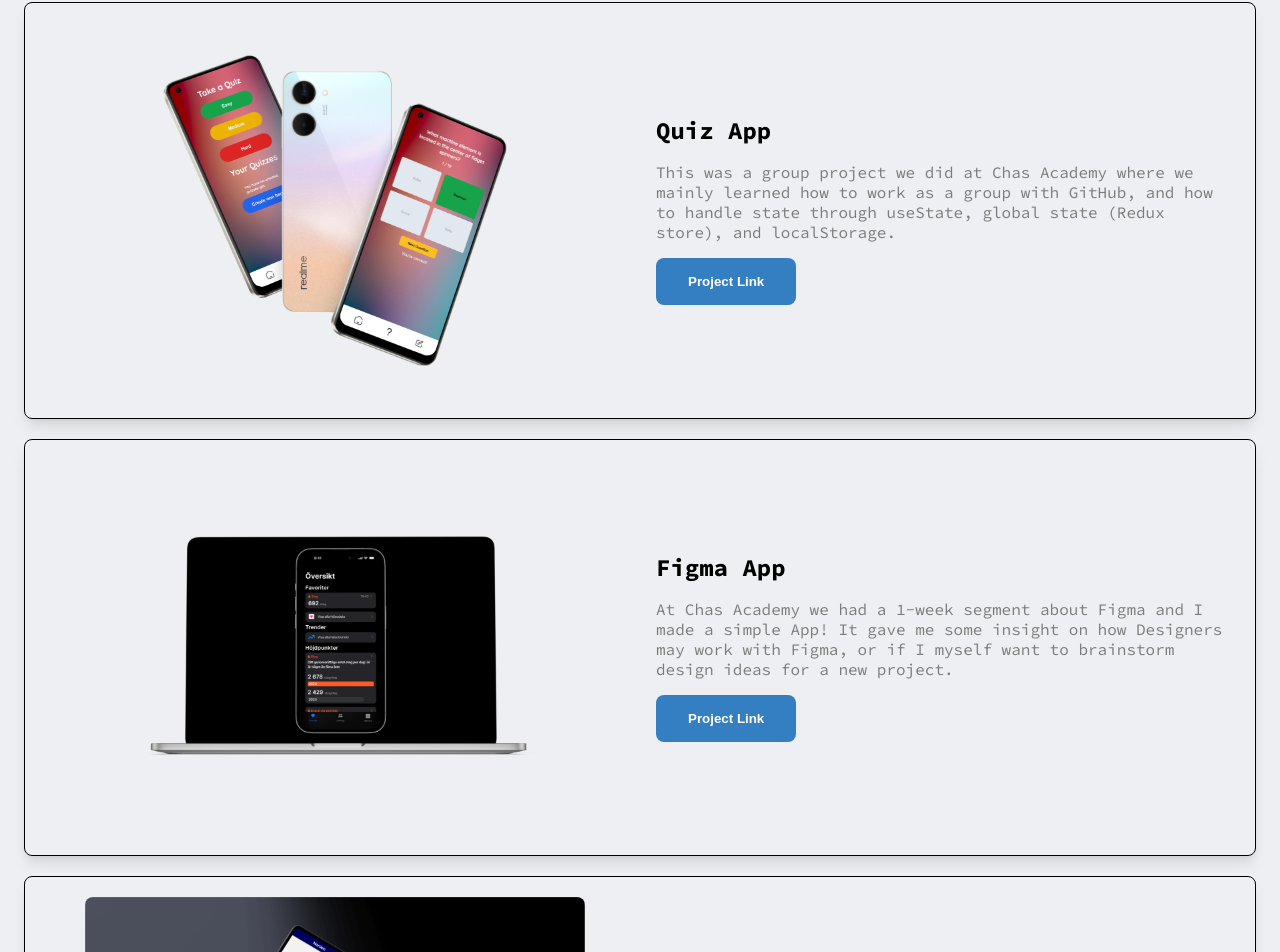
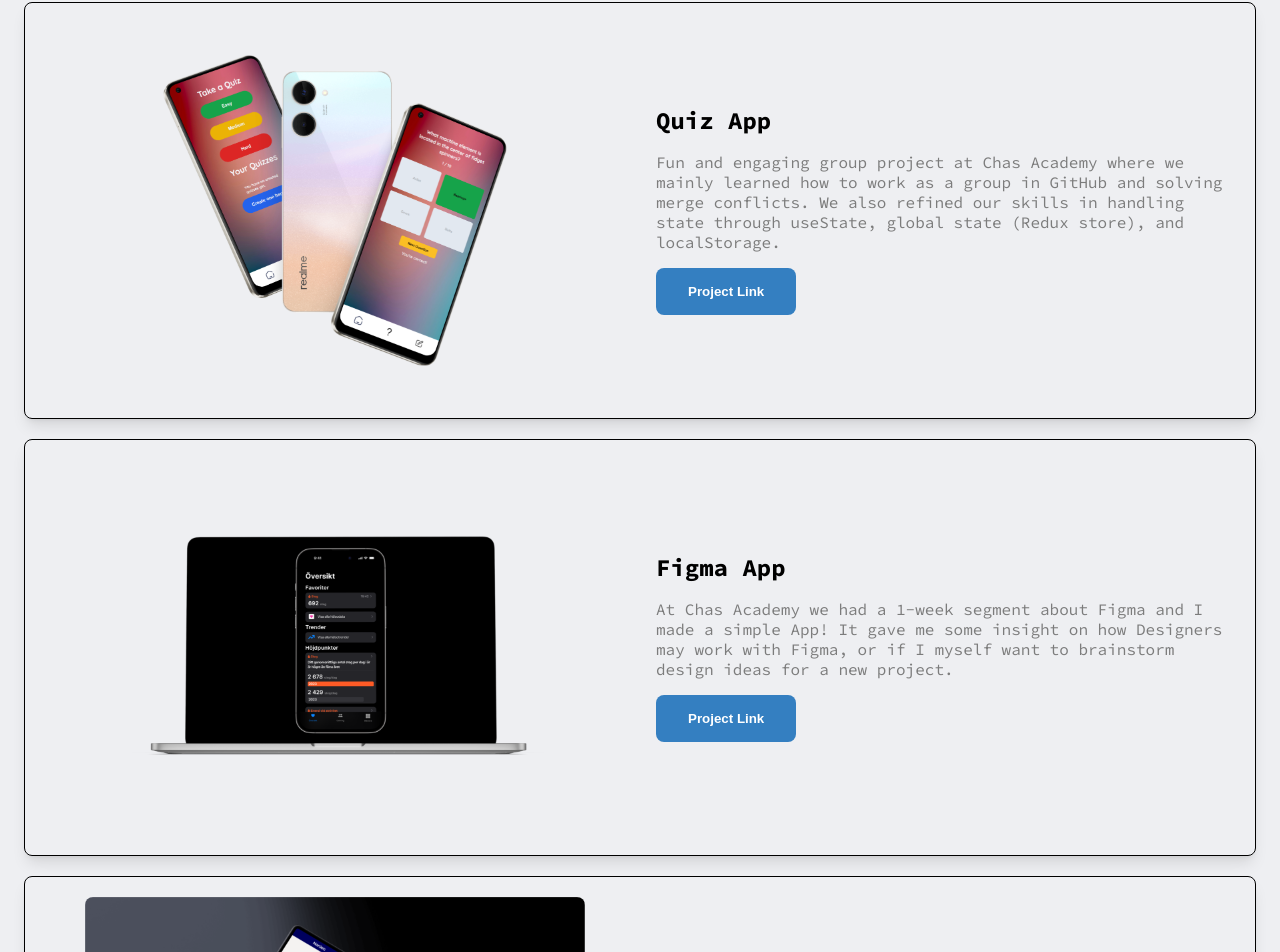
Before and after one commit to maek95/portfolio-marcus-ekstrom, a Next.js app: page / in a window 1280 px wide. Shown: the part 1304-2256 px from the top of the page. Built offline with nearby package versions, Linux system fonts and the light colour scheme.

Commit message:
updated quiz app description

```diff
--- a/app/page.js
+++ b/app/page.js
@@ -101,8 +101,8 @@
               projectLink={"https://23-chas-quiz.vercel.app"}
               imgSrc={"/myQuizAppPreview.png"}
             >
-              This was a group project we did at Chas Academy where we mainly
-              learned how to work as a group with GitHub, and how to handle
+              Fun and engaging group project at Chas Academy where we mainly
+              learned how to work as a group in GitHub and solving merge conflicts. We also refined our skills in handling
               state through useState, global state (Redux store), and
               localStorage.
             </Project>
```
